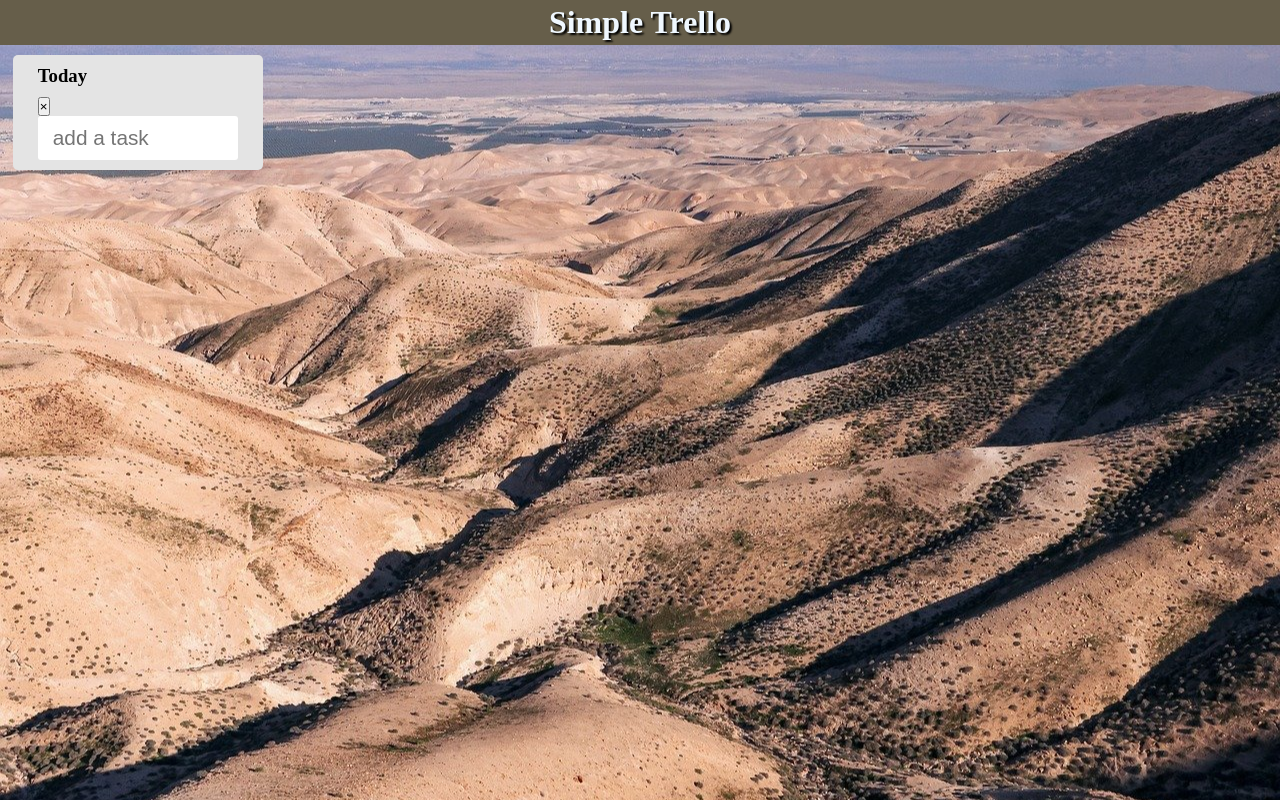
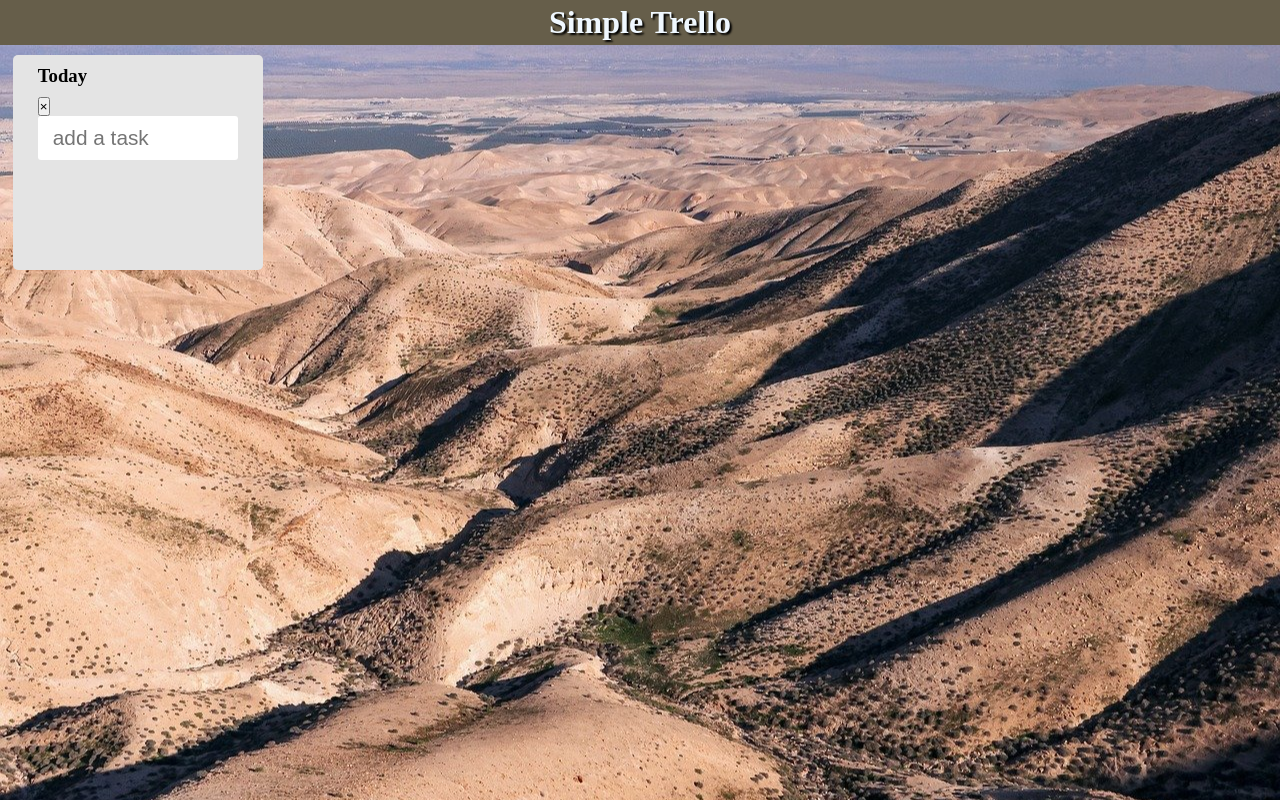
Before and after one commit to hcstnb2047/trello-clone, a React (Create React App) app: page / in a window 1280 px wide. Built offline with nearby package versions, Linux system fonts and the light colour scheme.

Commit message:
タスク関連コンポーネントの変更を保存

```diff
--- a/src/components/task/TaskCard.jsx
+++ b/src/components/task/TaskCard.jsx
@@ -3,10 +3,13 @@ import { TaskCardTitle } from "./TaskCardTitle";
 import { TaskCardDeleteButton } from "./TaskCardDeleteButton";
 import { TaskAddInput } from "./input/TaskAddInput";
 import { Tasks } from "./Tasks";
+import { v4 as uuidv4 } from "uuid";
 
 export const TaskCard = () => {
   const [inputText, setInputText] = useState("");
   const [taskList, setTaskList] = useState([]);
+  // 各TaskCardに一意のIDを割り当てる
+  const taskCardId = React.useMemo(() => uuidv4(), []); // コンポーネントのマウント時に一度だけIDを生成
 
   return (
     <div className="taskCard">
@@ -19,7 +22,7 @@ export const TaskCard = () => {
         setTaskList={setTaskList}
       />
       <Tasks
-        inputText={inputText}
+        taskCardId={taskCardId}
         taskList={taskList}
         setTaskList={setTaskList}
       />
--- a/src/components/task/Tasks.jsx
+++ b/src/components/task/Tasks.jsx
@@ -2,32 +2,41 @@ import React from "react";
 import { Task } from "./input/Task";
 import { DragDropContext, Droppable } from "react-beautiful-dnd";
 
-export const Tasks = ({ taskList, setTaskList }) => {
+export const Tasks = ({ taskCardId, taskList, setTaskList }) => {
   const handleDragEnd = (result) => {
+    console.log("handleDragEnd");
+    // result.destination がない場合は処理を中断
     if (!result.destination) return;
+
+    // タスクの順序変更のロジック
     const newTaskList = Array.from(taskList);
     const [removed] = newTaskList.splice(result.source.index, 1);
     newTaskList.splice(result.destination.index, 0, removed);
     setTaskList(newTaskList);
   };
 
+  // ドロップ可能な領域のIDを生成
+  // const droppableId = `taskList-${taskCardId}`;
+
   return (
     <div className="tasks">
       <DragDropContext onDragEnd={handleDragEnd}>
-        <Droppable droppableId="tasks">
+        <Droppable droppableId="droppableId" type="TASK">
           {(provided) => (
             <div
               ref={provided.innerRef}
               {...provided.droppableProps}
               className="task-list"
+              style={{ minHeight: "100px" }}
             >
               {taskList.map((task, index) => (
                 <Task
-                  key={task.id}
+                  key={`${task.id}-${taskCardId}`}
                   task={task}
                   taskList={taskList}
                   setTaskList={setTaskList}
                   index={index}
+                  taskCardId={taskCardId}
                 />
               ))}
               {provided.placeholder}
--- a/src/components/task/input/Task.jsx
+++ b/src/components/task/input/Task.jsx
@@ -1,22 +1,29 @@
+import { keyboard } from "@testing-library/user-event/dist/keyboard";
 import React from "react";
 import { Draggable } from "react-beautiful-dnd";
 
-
-export const Task = ({ task, taskList, setTaskList, index }) => {
+export const Task = ({ task, taskList, setTaskList, index, taskCardId }) => {
   const handleDelete = (taskId) => {
     if (taskList) {
       setTaskList(taskList.filter((t) => t.id !== taskId));
     }
   };
 
+  // ドラッグ可能な要素のIDを生成
+  const draggableId = `task-${task.id}-${taskCardId}`;
+
   return (
-    <Draggable draggableId={task.draggableId} index={index}>
-      {(provided) => (
+    <Draggable draggableId={draggableId} index={index} type="TASK">
+      {(provided, snapshot) => (
         <div
           className="taskBox"
           ref={provided.innerRef}
           {...provided.draggableProps}
           {...provided.dragHandleProps}
+          style={{
+            ...provided.draggableProps.style,
+            backgroundColor: snapshot.isDragging ? "#f0f0f0" : "white"
+          }}
         >
           <p className="taskText">{task.text}</p>
           <button
```
